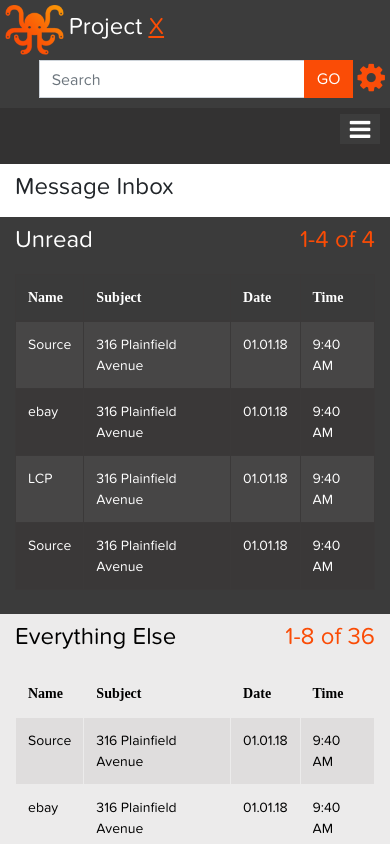
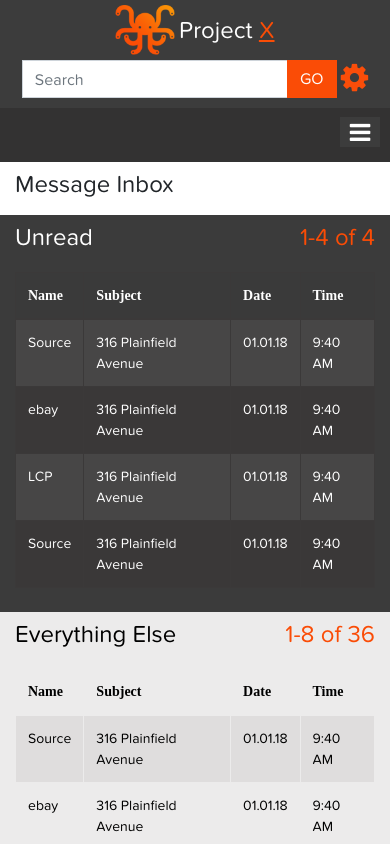
Before and after one commit to chagonzles/project-x, a plain HTML site: page index.html in a window 390 px wide. Shown: the top 844 px of the page. Drawn offline with Linux system fonts and the light colour scheme; a web font is replaced by a local one.

Commit message:
CSS adjustments

```diff
--- a/css/custom.css
+++ b/css/custom.css
@@ -114,6 +114,7 @@ input.form-control {
 #page-title {
     font-size: 28px;
     color: #ffffff;
+    vertical-align: middle;
 }
 
 #title-link {
@@ -143,7 +144,6 @@ input.form-control {
     overflow: auto;
     font-size: 12px;
     background: #333232;
-    position: fixed;
     width: 250px;
     height: 100%;
     color: #e1ffff;
@@ -238,7 +238,7 @@ input.form-control {
 
 /* CONTENT */
 .content-row {
-    margin-top: 82px;
+    margin-top: 80px;
 }
 
 .content-col {
@@ -346,7 +346,7 @@ h4.page-no {
         cursor: pointer;
         position: absolute;
         right: 10px;
-        top: 10px;
+        top: 15px;
         z-index: 10 !important;
         padding: 3px;
         background: #3c3c3c;
@@ -367,12 +367,14 @@ h4.page-no {
     }
 
     .header-row > .col:first-child {
-        max-width: 200px;
+        text-align: center;
+        max-width: 100%;
     }
 
     .header-row > div:nth-child(3) {
         margin-top: 5px;
         margin-bottom: 5px;
+        text-align: center;
     }
 
     .header-row > div:nth-child(3) input {
```
